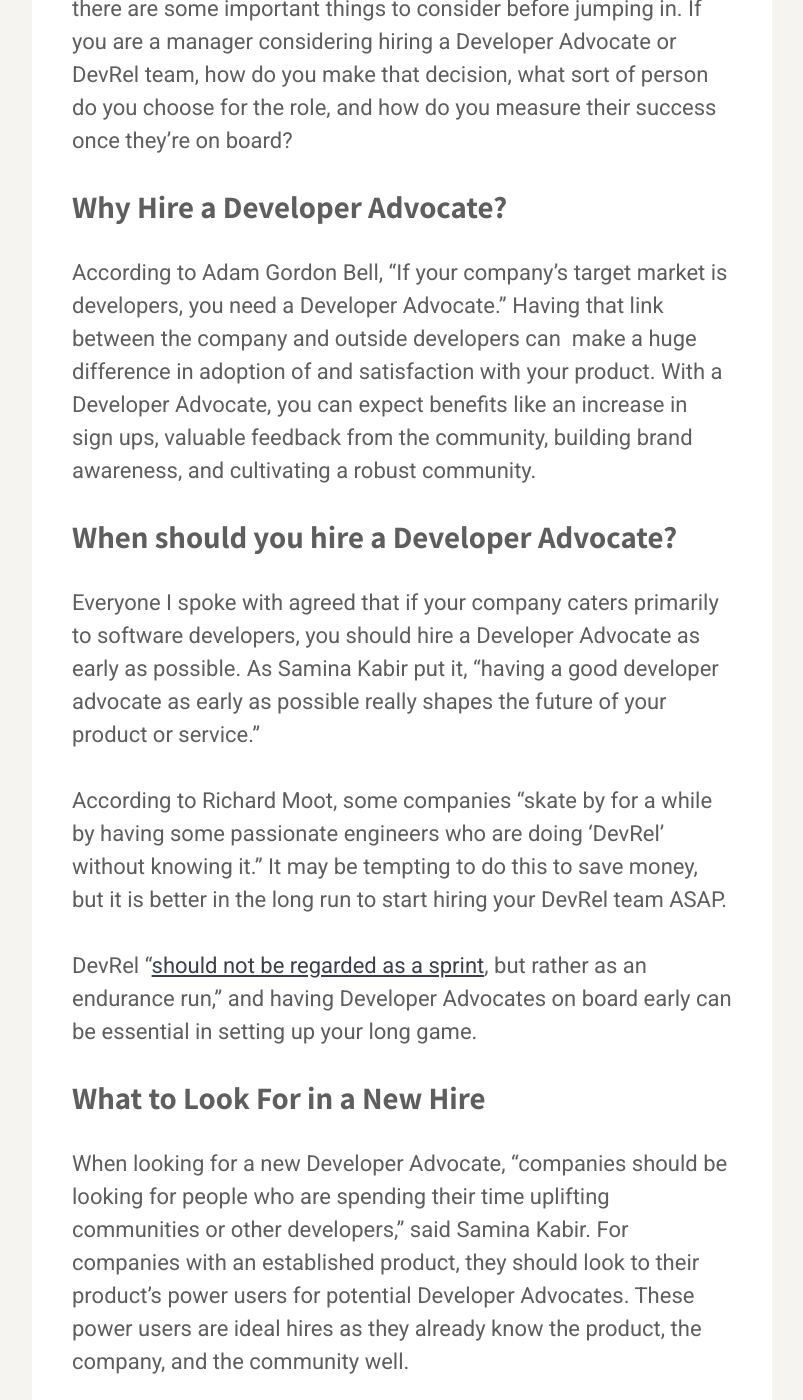
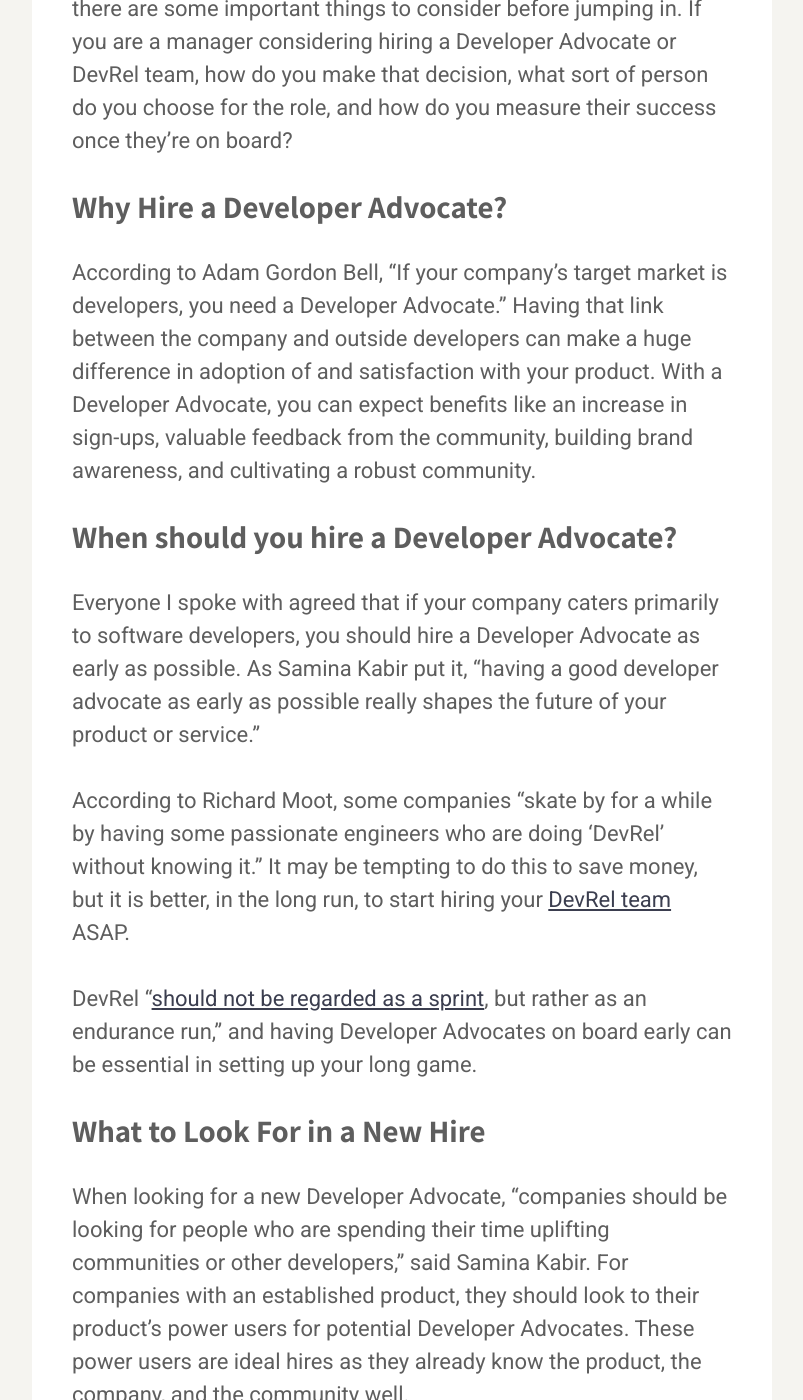
Before and after one commit to karllhughes/learn, a Jekyll site: the page built from _posts/2021-10-26-what-is-a-developer-advocate.md, in a window 1280 px wide and 1400 px high, scrolled down 12571 px. Shown: the whole window, without its empty margins (238-1041 px from the left). Built offline with Jekyll 4.4.1, drawn with Linux system fonts in a browser that asks for light colours; a script that is not in the unit is left out; comment, search, counter and statistics services are not loaded; some of the changed text lies outside the part shown.

```diff
--- a/_posts/2021-10-26-what-is-a-developer-advocate.md
+++ b/_posts/2021-10-26-what-is-a-developer-advocate.md
@@ -20,7 +20,7 @@ In a [recent article](https://www.techrepublic.com/index.php/article/how-to-make
 
 For a role that is increasing in popularity so much, the job description is still somewhat unclear to many people. So what is a Developer Advocate, really? To answer this question, I went straight to the source and spoke with six different Developer Advocates about their jobs. I talked to them about the role, its limitations, and where it fits in modern software businesses.
 
-## So What Exactly _Is_ a Developer Advocate?
+## So What Exactly *Is* a Developer Advocate?
 
 The role of a Developer Advocate can be tough to pin down.
 
@@ -50,13 +50,13 @@ According to the 2020 [State of Developer Relations](https://hoopy.io/about/#res
 
 ### 3. Content Creation
 
-Finally, creating content is _huge_ in the world of Developer Advocacy. The 2020 State of Developer Relations survey showed that for 61% of DevRel professionals, content development is one of the top two ways they spend their time at work.
+Finally, creating content is *huge* in the world of Developer Advocacy. The 2020 State of Developer Relations survey showed that for 61% of DevRel professionals, content development is one of the top two ways they spend their time at work.
 
 This can mean recording videos, [writing technical blog posts](https://draft.dev/learn/technical-content), working on documentation, or creating example applications. Content is typically geared toward getting developers up and running with the technology as quickly as possible, and answering any questions they have about it along the way.
 
 ## What About Developer Relations? Developer Marketing?
 
-A few different terms are often thrown around when discussing this area of work. Developer Relations (DevRel), [Developer Marketing,](https://draft.dev/learn/developer-marketing) Developer Evangelism.
+A few different terms are often thrown around when discussing this area of work. [Developer Relations (DevRel)](https://draft.dev/learn/developer-relations-career-insights-from-7-industry-leaders), [Developer Marketing,](https://draft.dev/learn/developer-marketing) Developer Evangelism.
 
 But are these all just the same thing?
 
@@ -76,7 +76,7 @@ Joel Lord told me that "it is somewhat of...a challenge to place DevRel in an or
 
 Alex Lakatos said that ideally, "the role would sit somewhere under Product or Engineering" in order to act as a bridge between the two.
 
-Depending on who developer advocates report to, their goals may vary widely. For instance, if they report to marketing, they may be more concerned with views and clicks than more nebulous things like the _usefulness_ of a blog post or the _quality_ of the community. This can be problematic, as the goals of marketing and those of developer advocacy should probably be different.
+Depending on who developer advocates report to, their goals may vary widely. For instance, if they report to marketing, they may be more concerned with views and clicks than more nebulous things like the *usefulness* of a blog post or the *quality* of the community. This can be problematic, as the goals of marketing and those of developer advocacy should probably be different.
 
 "Marketing has discrete goals," writes [Burke Holland in the DevRel Salon](https://medium.com/the-devrel-salon/developer-relations-vs-marketing-1323dba7ea78). "Sometimes they are MQLs (Marketing Qualified Leads) and sometimes they are actual sales quotas. As soon as you assign a product metric to an organization, you remove their ability to form relationships with the consumer." **Fostering trust with a community can be difficult if you are also trying to sell them something.**
 
@@ -98,7 +98,7 @@ In the 2020 State of Developer Relations survey, empathy was listed as the top s
 
 According to [Alex Lakatos ](https://twitter.com/lakatos88)of the [Interledger Foundation](https://interledger.org/), "prior experience as a developer is not really required, as long as you can empathize with developers and their problems." You need to be able to relate to your users, understand their pain points, and be motivated to help them out.
 
-You work for your employer, but your main goal is to ensure the success of the users and advocate for _their_ best interests.
+You work for your employer, but your main goal is to ensure the success of the users and advocate for *their* best interests.
 
 ### 2. A passion for sharing knowledge
 
@@ -148,7 +148,7 @@ If writing isn't your forte, create some other type of content. Make videos abou
 
 A big part of Developer Advocacy involves community building. If you want to be a Developer Advocate, it is a good idea to get involved in a community that you care about. You can do this by contributing to open source, answering people's questions on Stack Overflow, or creating educational content.
 
-As Samina Kabir put it, you should seek to "show [your] ability to selflessly network or support others." If you are active in a particular technology's community, it can be a gateway to a career opportunity. It is definitely [not unheard of](https://yurilee.hashnode.dev/i-got-25k-followers-and-a-job-at-hashnode-within-2-months-in-tech-twitter-my-advice) to convert participation in an online community into a job offer.
+As Samina Kabir put it, you should seek to "show \[your] ability to selflessly network or support others." If you are active in a particular technology's community, it can be a gateway to a career opportunity. It is definitely [not unheard of](https://yurilee.hashnode.dev/i-got-25k-followers-and-a-job-at-hashnode-within-2-months-in-tech-twitter-my-advice) to convert participation in an online community into a job offer.
 
 ## For Hiring Managers
 
@@ -156,13 +156,13 @@ Not every company needs a Developer Advocate, but if yours does, there are some
 
 ### Why Hire a Developer Advocate?
 
-According to Adam Gordon Bell, "If your company's target market is developers, you need a Developer Advocate." Having that link between the company and outside developers can  make a huge difference in adoption of and satisfaction with your product. With a Developer Advocate, you can expect benefits like an increase in sign ups, valuable feedback from the community, building brand awareness, and cultivating a robust community.
+According to Adam Gordon Bell, "If your company's target market is developers, you need a Developer Advocate." Having that link between the company and outside developers can make a huge difference in adoption of and satisfaction with your product. With a Developer Advocate, you can expect benefits like an increase in sign-ups, valuable feedback from the community, building brand awareness, and cultivating a robust community.
 
 ### When should you hire a Developer Advocate?
 
 Everyone I spoke with agreed that if your company caters primarily to software developers, you should hire a Developer Advocate as early as possible. As Samina Kabir put it, "having a good developer advocate as early as possible really shapes the future of your product or service."
 
-According to Richard Moot, some companies "skate by for a while by having some passionate engineers who are doing 'DevRel' without knowing it." It may be tempting to do this to save money, but it is better in the long run to start hiring your DevRel team ASAP.
+According to Richard Moot, some companies "skate by for a while by having some passionate engineers who are doing 'DevRel' without knowing it." It may be tempting to do this to save money, but it is better, in the long run, to start hiring your [DevRel team](https://draft.dev/learn/developer-relations-career-insights-from-7-industry-leaders) ASAP.
 
 DevRel "[should not be regarded as a sprint](https://dmexco.com/stories/developer-relations-why-software-vendors-should-invest-in-devrel/), but rather as an endurance run," and having Developer Advocates on board early can be essential in setting up your long game.
 
```
